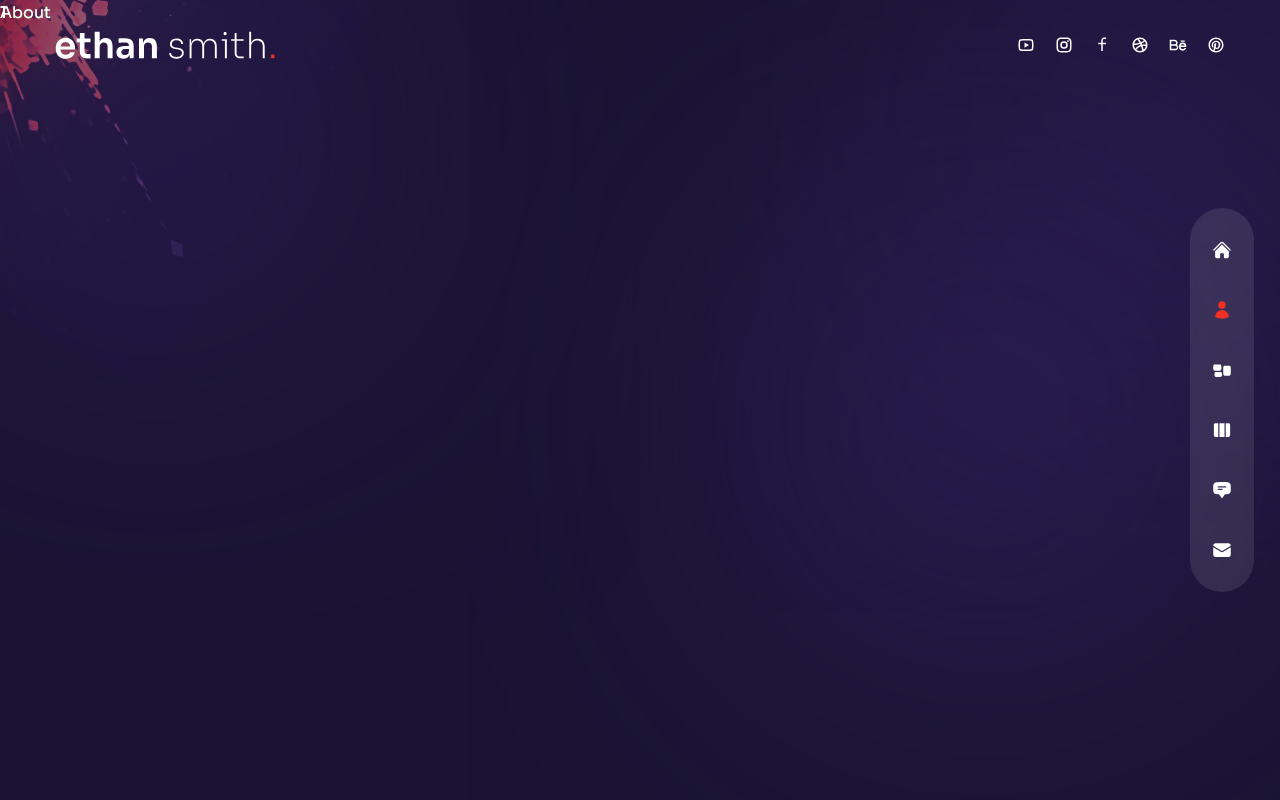
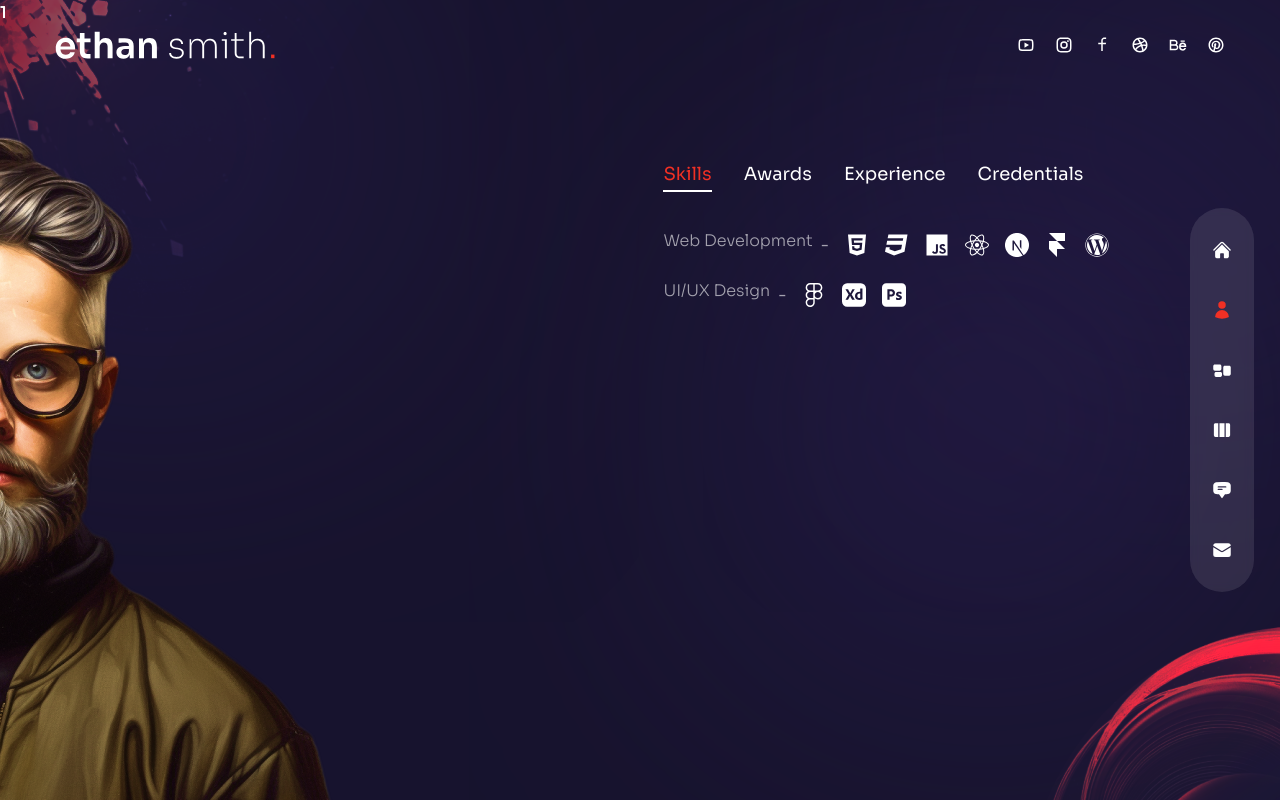
Before and after one commit to chirasi99/WebMinds-Gallery, a Next.js app: page /about in a window 1280 px wide. Built offline with nearby package versions, Linux system fonts and the light colour scheme.

Commit message:
create about page

```diff
--- a/components/Circles.js
+++ b/components/Circles.js
@@ -1,5 +1,10 @@
+// next image
+import Image from 'next/image';
+
 const Circles = () => {
-  return <div>Circles</div>;
+  return <div className='w-[200px] xl:w-[300px] absolute -right-16 -bottom-2 mix-blend-color-dodge animate-plus duration-75 z-10'>
+    <Image src={'/circles.png'} width={260} height={200} className='w-full h-full' alt=""/>
+  </div>;
 };
 
 export default Circles;
--- a/pages/about/index.js
+++ b/pages/about/index.js
@@ -1,3 +1,5 @@
+import React, { useState} from "react";
+
 // icons
 import {
   FaHtml5,
@@ -16,8 +18,8 @@
 } from "react-icons/si";
 
 
-//  data
-const aboutData = [
+//  about data
+export const aboutData = [
   {
     title: 'skills',
     info: [
@@ -88,8 +90,59 @@
   },
 ];
 
+// about component
+import Avatar from "../../components/Avatar";
+import Circles from "../../components/Circles";
+
+// framer motion
+import { motion } from "framer-motion";
+import { fadeIn } from "../../variants";
+
 const About = () => {
-  return <div>About</div>;
+  const [index, setIndex] = useState(0);
+  console.log(index);
+  return <div className="h-full py-32 text-center bg-primary/30 xl:text-left">
+    <Circles />
+    {/* avatar img  */}
+    <motion.div variants={fadeIn('right', 0.2)} initial='hidden' animate='show' exit='hidden' className="absolute bottom-0 hidden xl:flex -left-[370px]">
+      <Avatar />
+    </motion.div>
+    <div className="container flex flex-col items-center h-full mx-auto xl:flex-row gap-x-6">
+      <div className="flex flex-col justify-center flex-1">text</div>
+      <div className="flex flex-col w-full xl:max-w-[48%] h-[480px]">
+        <div className="flex mx-auto mb-4 gap-x-4 xl:gap-x-8 xl:mx-0">
+          {aboutData.map((item, itemIndex) => {
+            return ( <div key={itemIndex}
+            className={`${index === itemIndex && `text-accent after:w-[100%] after:bg-accent after:transition-all after:duration-300`}
+            cursor-pointer capitalize xl:text-lg relative after:-w-8 after:h-[2px] after:bg-white after:absolute after:-bottom-1 after:left-0 `}
+            onClick={() => setIndex(itemIndex)}
+            >
+              {item.title}
+            </div>
+            );
+          })}
+        </div>
+        <div className="flex flex-col items-center py-2 xl:py-6 gap-y-2 xl:gap-y-4 xl:items-start">
+          {aboutData[index].info.map((item, itemIndex) => {
+            return <div key={itemIndex} className="flex flex-col items-center flex-1 text-white/60 md:flex-row max-w-max gap-x-2">
+              {/* title  */}
+              <div className="mb-2 font-light md:md-0">
+                {item.title}
+              </div>
+              <div className="hidden md:flex">-</div>
+              <div>{item.stage}</div>
+              <div className="flex gap-x-4">
+                {/* icons  */}
+                {item.icons?.map((icon, itemIndex) => {
+                  return <div className="text-2xl text-white">{icon}</div>
+                })}
+              </div>
+            </div>
+          })}
+        </div>
+      </div>
+    </div>
+  </div>
 };
 
 export default About;
```
